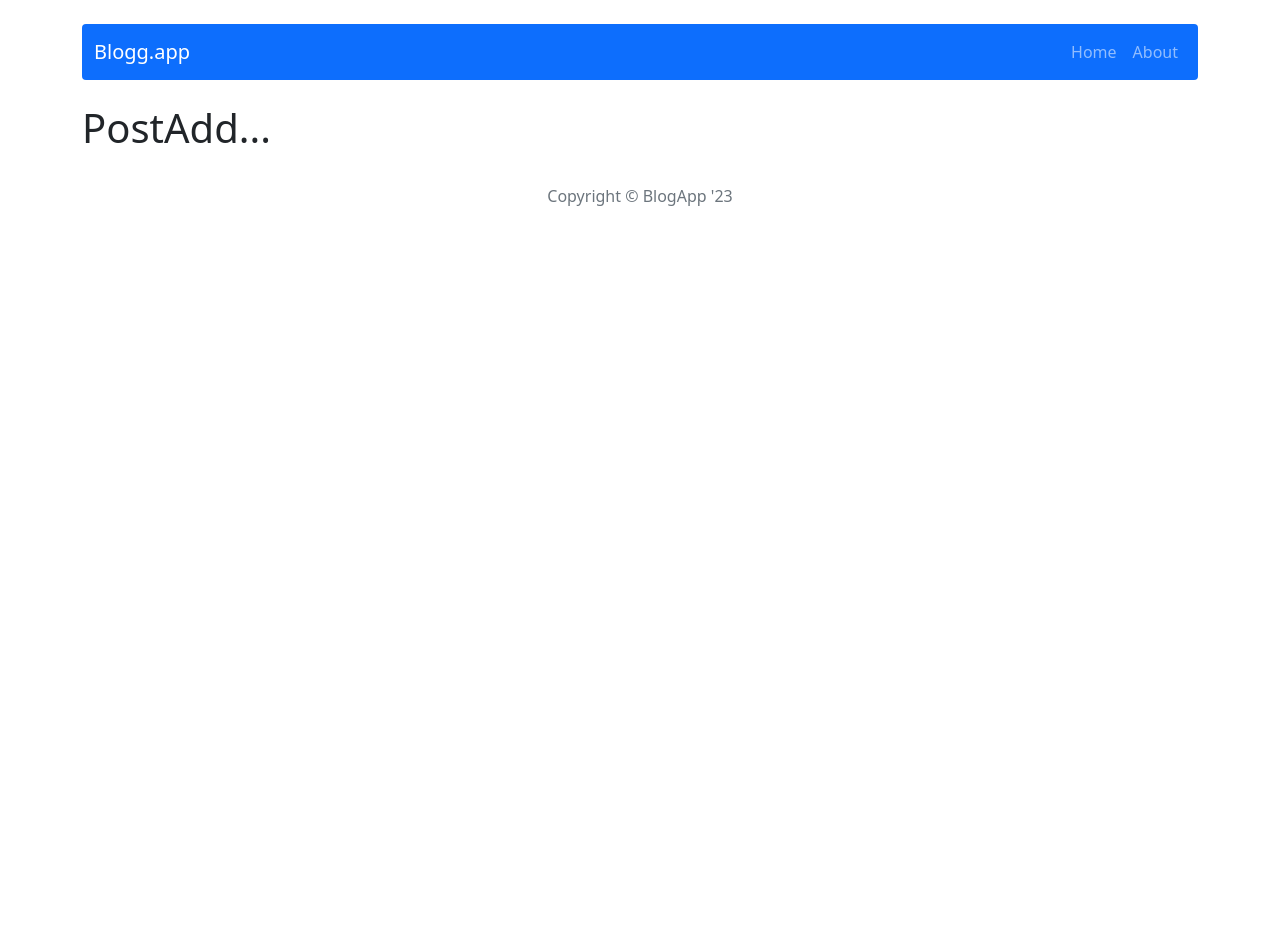
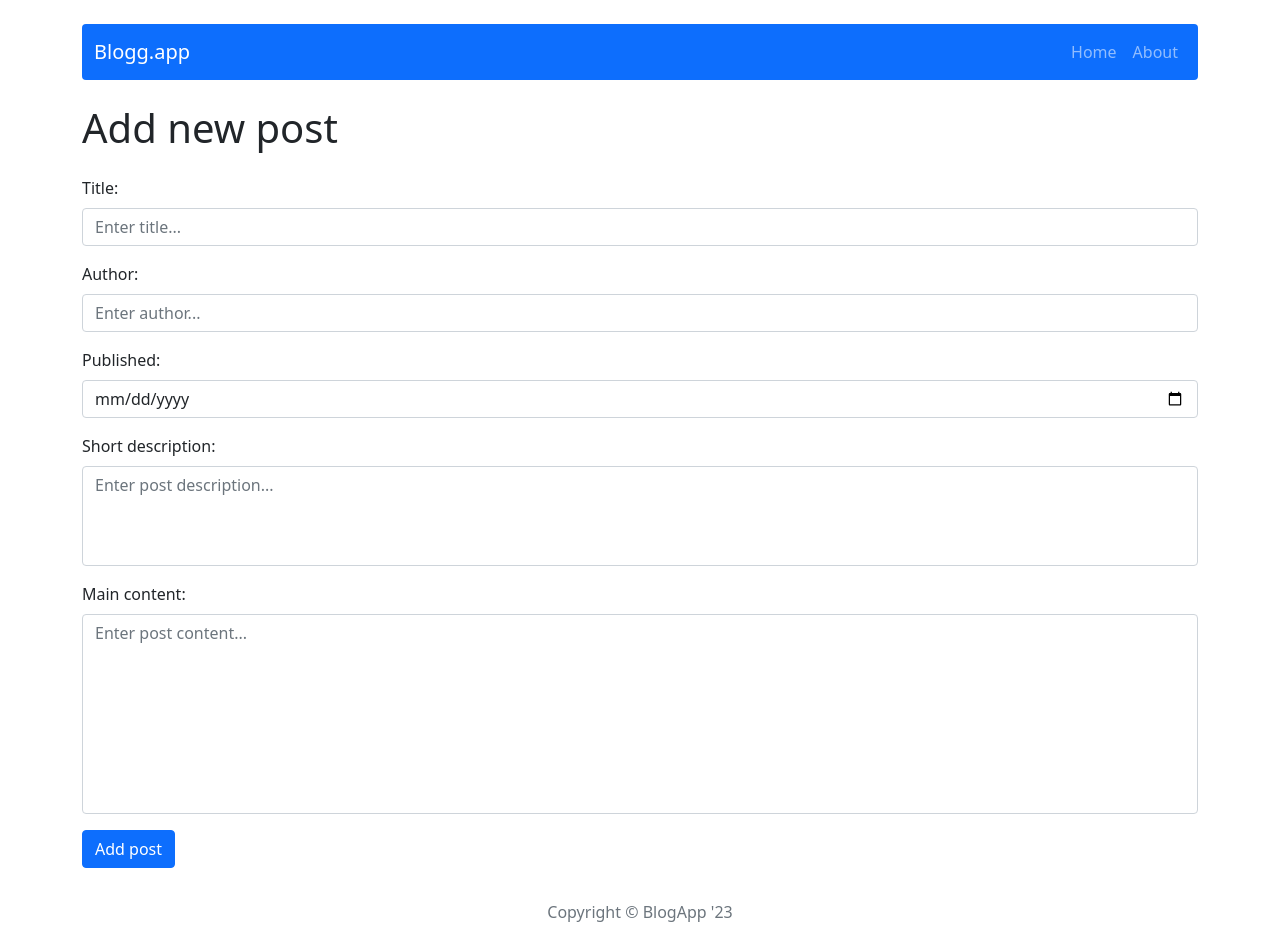
Before and after one commit to Dariusz-Wilk/React-blog, a React (Create React App) app: page /post/add in a window 1280 px wide. Shown: the top 952 px of the page. Before the commit the page ends 800 px from the top, so only its background shows below. Built offline with nearby package versions, Linux system fonts and the light colour scheme.

Commit message:
Created AddPost form & styled it

```diff
--- /dev/null
+++ b/src/components/features/AddPostForm/AddPostForm.js
@@ -0,0 +1,44 @@
+import { Button, Form } from 'react-bootstrap';
+import styles from './AddPostForm.module.scss';
+
+const AddPostForm = () => {
+	return (
+		<Form className="mt-4">
+			<Form.Group className="mb-3">
+				<Form.Label>Title:</Form.Label>
+				<Form.Control type="text" placeholder="Enter title..." />
+			</Form.Group>
+			<Form.Group className="mb-3">
+				<Form.Label>Author:</Form.Label>
+				<Form.Control type="text" placeholder="Enter author..." />
+			</Form.Group>
+			<Form.Group className="mb-3">
+				<Form.Label>Published:</Form.Label>
+				<Form.Control type="date" placeholder="Enter published date..." />
+			</Form.Group>
+			<Form.Group className="mb-3">
+				<Form.Label>Short description:</Form.Label>
+				<Form.Control
+					className={styles.textareaDescription}
+					as="textarea"
+					placeholder="Enter post description..."
+				/>
+			</Form.Group>
+
+			<Form.Group className="mb-3">
+				<Form.Label>Main content:</Form.Label>
+				<Form.Control
+					className={styles.textareaMain}
+					as="textarea"
+					placeholder="Enter post content..."
+				/>
+			</Form.Group>
+
+			<Button variant="primary" type="submit">
+				Add post
+			</Button>
+		</Form>
+	);
+};
+
+export default AddPostForm;
--- /dev/null
+++ b/src/components/features/AddPostForm/AddPostForm.module.scss
@@ -0,0 +1,9 @@
+.textareaDescription {
+	resize: none;
+	height: 100px;
+}
+
+.textareaMain {
+	resize: none;
+	height: 200px;
+}
--- a/src/components/pages/PostAdd/PostAdd.js
+++ b/src/components/pages/PostAdd/PostAdd.js
@@ -1,7 +1,10 @@
+import AddPostForm from '../../features/AddPostForm/AddPostForm';
+
 const PostAdd = () => {
 	return (
 		<div>
-			<h1>PostAdd...</h1>
+			<h1>Add new post</h1>
+			<AddPostForm />
 		</div>
 	);
 };
```
